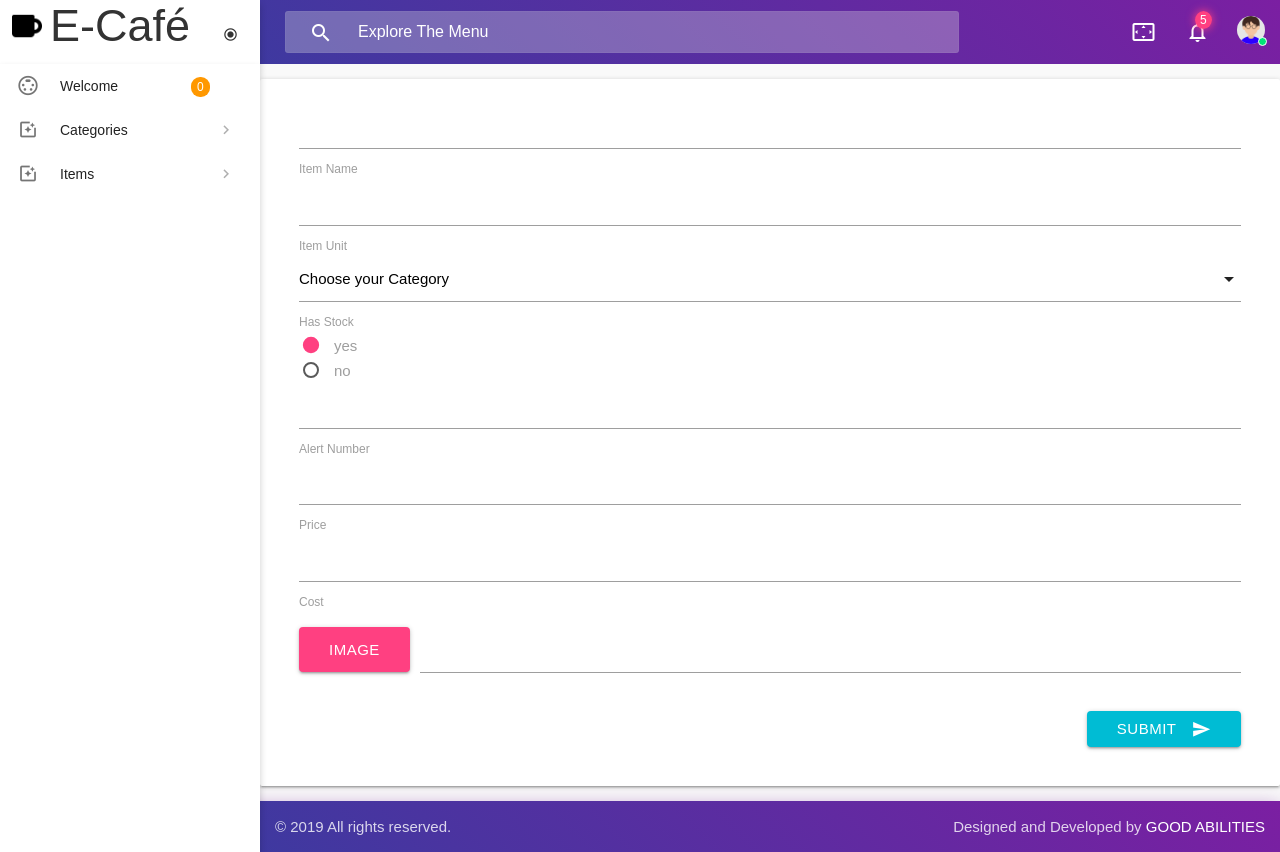
After one commit to ibrahim-good-abilities/ecafe, a Laravel app: page /items/edit/1 in a window 1280 px wide. The commit adds this page. Run offline with Laravel 8, Linux system fonts and the light colour scheme; data that the repository does not hold is empty; style sheets or scripts are compiled from the project's sources; some web fonts are replaced.

Commit message:
edit item

```diff
--- a/app/Category.php
+++ b/app/Category.php
@@ -11,8 +11,8 @@ class Category extends Model
     //
     protected $fillable = ['category_name', 'src'];
     //
-    public function Item()
+    public function items()
     {
-        return $this->hasMany(Item::class);
+        return $this->hasMany('App\Item');
     }
 }
--- a/app/Http/Controllers/ItemController.php
+++ b/app/Http/Controllers/ItemController.php
@@ -5,6 +5,8 @@ namespace App\Http\Controllers;
 use Illuminate\Http\Request;
 use App\Http\Controllers\Controller;
 use App\Item;
+use App\Category;
+use Illuminate\Support\Facades\DB;
 
 class ItemController extends Controller
 {
@@ -15,7 +17,13 @@ class ItemController extends Controller
      */
     public function index()
     {
-        return view('items.add-item');
+        // $items = Item::all();
+        //
+        $result = DB::table('items')->join('categories','categories.id','=','category_id')
+        ->select('items.*','categories.category_name')->get();
+
+        return view('items.index')->with('items', $result);
+
     }
 
     /**
@@ -26,6 +34,8 @@ class ItemController extends Controller
     public function create()
     {
         //
+        return view('items.add-item');
+
     }
 
     /**
@@ -48,6 +58,7 @@ class ItemController extends Controller
         ]);
 
         $Item = new Item();
+        //$Item->   Category()->category_name;
         $Item->name = request('Item_Name');
         $Item->unit =request('Item_unit');
         $Item->alert_number=request('alert');
@@ -86,6 +97,10 @@ class ItemController extends Controller
     public function edit($id)
     {
         //
+        $item = Item::find($id);
+
+        return view('items.edit')->with('item',$item);
+
     }
 
     /**
@@ -97,7 +112,36 @@ class ItemController extends Controller
      */
     public function update(Request $request, $id)
     {
-        //
+
+        $vaidator = $request->validate([
+            'Item_Name'     =>'required',
+            'Item_unit'     =>'required',
+            'category'      =>'required',
+            'alert'         =>'required',
+            'price'         =>'required',
+            'cost'          =>'required',
+            'category'      =>'required',
+            'image'         =>'required|image|mimes:jpeg,png'
+        ]);
+            //dd($id);
+        $Item = Item::find($id);
+       // dd($Item);
+        $Item->name = request('Item_Name');
+        $Item->unit =request('Item_unit');
+        $Item->alert_number=request('alert');
+        $Item->price = request('price');
+        $Item->cost=request('cost');
+        $Item->has_stock= request('has_stock');
+        $Item->category_id=request('category');
+        $image = $request->file('image');
+        $name_img = time() . '.' . $image->getClientOriginalExtension();
+        $destinationPath = public_path('/images/items/');
+        $image->move($destinationPath, $name_img);
+        $Item->src = '/images/items/'.$name_img;
+        $Item->update(['image' => $name_img]);
+
+        $Item->save();
+        return redirect()->back()->with('success', 'item update successfully');
     }
 
     /**
--- a/app/Item.php
+++ b/app/Item.php
@@ -9,8 +9,8 @@ class Item extends Model
     //
     protected $fillable =['name','unit','category_id','has_stock','alert-number','price','cost','src'];
     //
-    public function Category()
+    public function category()
     {
-        return $this->hasOne(Category::class);
+        return $this->belongsTo('App\Category');
     }
 }
--- /dev/null
+++ b/resources/views/items/edit.blade.php
@@ -0,0 +1,113 @@
+@extends('layout')
+@section('title', 'Add Item')
+@section('page_css')
+@endsection
+@section('middle_content')
+@if ($message = Session::get('success'))
+<div class="card-alert card green lighten-5">
+        <div class="card-content green-text">
+	<button type="button" class="close" data-dismiss="alert">×</button>
+        <strong  >{{ $message }}</strong>
+        </div>
+</div>
+@endif
+@if($errors->any())
+      <div class="card-alert card red lighten-5 card-content red-text">
+        <ul>
+            @foreach ($errors->all() as $error)
+              <li>{{ $error }}</li>
+            @endforeach
+        </ul>
+      </div><br />
+@endif
+<form action="{{ route('item_update',$item->id) }}" method="post" enctype="multipart/form-data" >
+@csrf
+<div class="card">
+        <div class="card-content">
+                 <div class="row">
+
+              <div class="row">
+                 <div class="input-name col s12">
+                    <input  name="Item_Name" id="item_name" type="text" class="validate">
+                    <label for="first_name">Item Name</label>
+                 </div>
+                 <div class="input-unit col s12">
+                    <input  name="Item_unit" id="item-unit" type="number" class="validate">
+                    <label  >Item Unit</label>
+                 </div>
+              </div>
+              <div class="row">
+                 <div class="item-category col s12 ">
+                    <select class="icons" name="category">
+                    <option value="" disabled selected>Choose your Category</option>
+                    <option value="1" data-icon="../../app-assets/images/avatar/avatar-7.png" name="category" class="circle">Category 1</option>
+                    <option value="2" data-icon="../../app-assets/images/avatar/avatar-5.png" name="category" class="circle">Category 2</option>
+                    <option value="3" data-icon="../../app-assets/images/avatar/avatar-3.png" name="category" class="circle">Category 3</option>
+                    </select>
+                    <label>Item Category</label>
+                 </div>
+                 </div>
+                 </div>
+                 <div class="row">
+                 <div class="input-Checkbox col s12">
+                          <label>Has Stock</label>
+                       <p>
+                          <label>
+                          <input name="has_stock" type="radio" value="1" checked/>
+                          <span>yes</span>
+                          </label>
+                       </p>
+                       <p>
+                          <label>
+                          <input name="has_stock" type="radio"  value="0"/>
+                          <span>no</span>
+                          </label>
+                       </p>
+                 </div>
+                 </div>
+                 <div class="row">
+                    <div class="input-alert col s12">
+                          <input name="alert" id="alert-number" type="number" class="validate">
+                          <label  >Alert Number</label>
+                       </div>
+                 </div>
+                 <div class="row">
+                    <div class="input-price col s12">
+                          <input   name="price" id="price" type="number" class="validate">
+                          <label  >Price</label>
+                       </div>
+                 </div>
+                 <div class="row">
+                    <div class="input-cost col s12">
+                          <input  name="cost" id="cost" type="number" class="validate">
+                          <label  >Cost</label>
+                       </div>
+                 </div>
+                 <div class="row">
+                 <div class="col s12 file-field input-field">
+                 <div class="btn float-left">
+                    <span>Image</span>
+                    <input type="file" name="image">
+                 </div>
+                 <div class="file-path-wrapper">
+                    <input class="file-path validate" type="text">
+                 </div>
+                 </div>
+                 </div>
+
+                 <div class="row">
+                       <div class="input-field col s12">
+                       <button class="btn cyan waves-effect waves-light right" type="submit" name="action">Submit
+                          <i class="material-icons right">send</i>
+                       </button>
+                       </div>
+                    </div>
+
+        </div>
+                       </div>
+              </div>
+           </div>
+</form>
+@section('page_js')
+@endsection
+@endsection
--- a/resources/views/sidebar.blade.php
+++ b/resources/views/sidebar.blade.php
@@ -23,9 +23,16 @@
         <li class="bold"><a class="collapsible-header waves-effect waves-cyan " href="#"><i class="material-icons">photo_filter</i><span class="menu-title" data-i18n="">Items</span></a>
             <div class="collapsible-body">
                 <ul class="collapsible collapsible-sub" data-collapsible="accordion">
-                <li><a class="collapsible-body" href="{{route('add_item')}}" data-i18n=""><i class="material-icons">radio_button_unchecked</i><span>Add Item</span></a>
+                <li>
+                        <a class="collapsible-body" href="{{route('items_index')}}" data-i18n=""><i class="material-icons">radio_button_unchecked</i><span> All items</span></a>
                     </li>
-                <li><a class="collapsible-body" href="#" data-i18n=""><i class="material-icons">radio_button_unchecked</i><span>Edit Item</span></a>
+                    <li>
+                        <a class="collapsible-body" href="{{route('add_item')}}" data-i18n=""><i class="material-icons">radio_button_unchecked</i><span>Add  new Item</span></a>
                     </li>
 
+                </ul>
+            </div>
+            <!---->
+
+
 </aside>
--- a/routes/web.php
+++ b/routes/web.php
@@ -20,6 +20,10 @@ use Illuminate\Routing\Router;
 Route::get('/', 'IndexController@index')->name('home');
 Route::get('/inventory-sheet', 'InventoryController@index')->name('inventory-sheet');
 Route::get('/categories/create','CategoryController@index')->name('add_category');
-Route::get('/items/create','ItemController@index')->name('add_item');
+Route::get('/items/create','ItemController@create')->name('add_item');
 Route::post('/categories/store', 'CategoryController@store')->name('store');
-route::post('/items/add','ItemController@store');
+Route::post('/items/add','ItemController@store');
+//
+Route::get('/items/index', 'ItemController@index')->name('items_index');
+Route::get('items/edit/{id}', 'ItemController@edit')->name('item_edit');
+Route::post('items/edit/{id}', 'ItemController@update')->name('item_update');
```
Also changed, not shown: resources/css/items.css (added, +7 -0 lines), resources/js/scripts/data-tables.js (+9 -124 lines), resources/views/items/index.blade.php (+28 -24 lines). Lines whose indentation alone changed are shown as unchanged.
